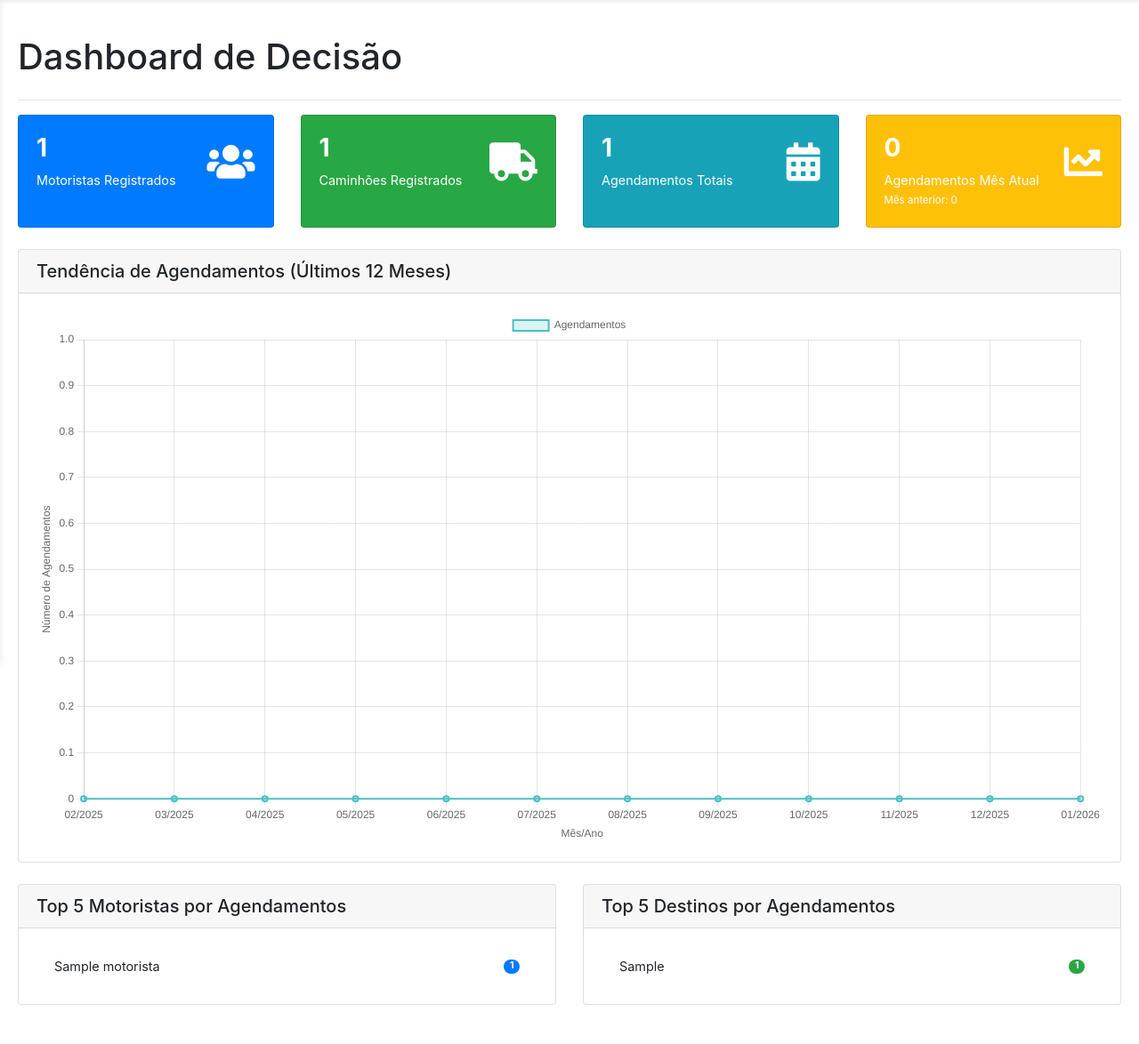
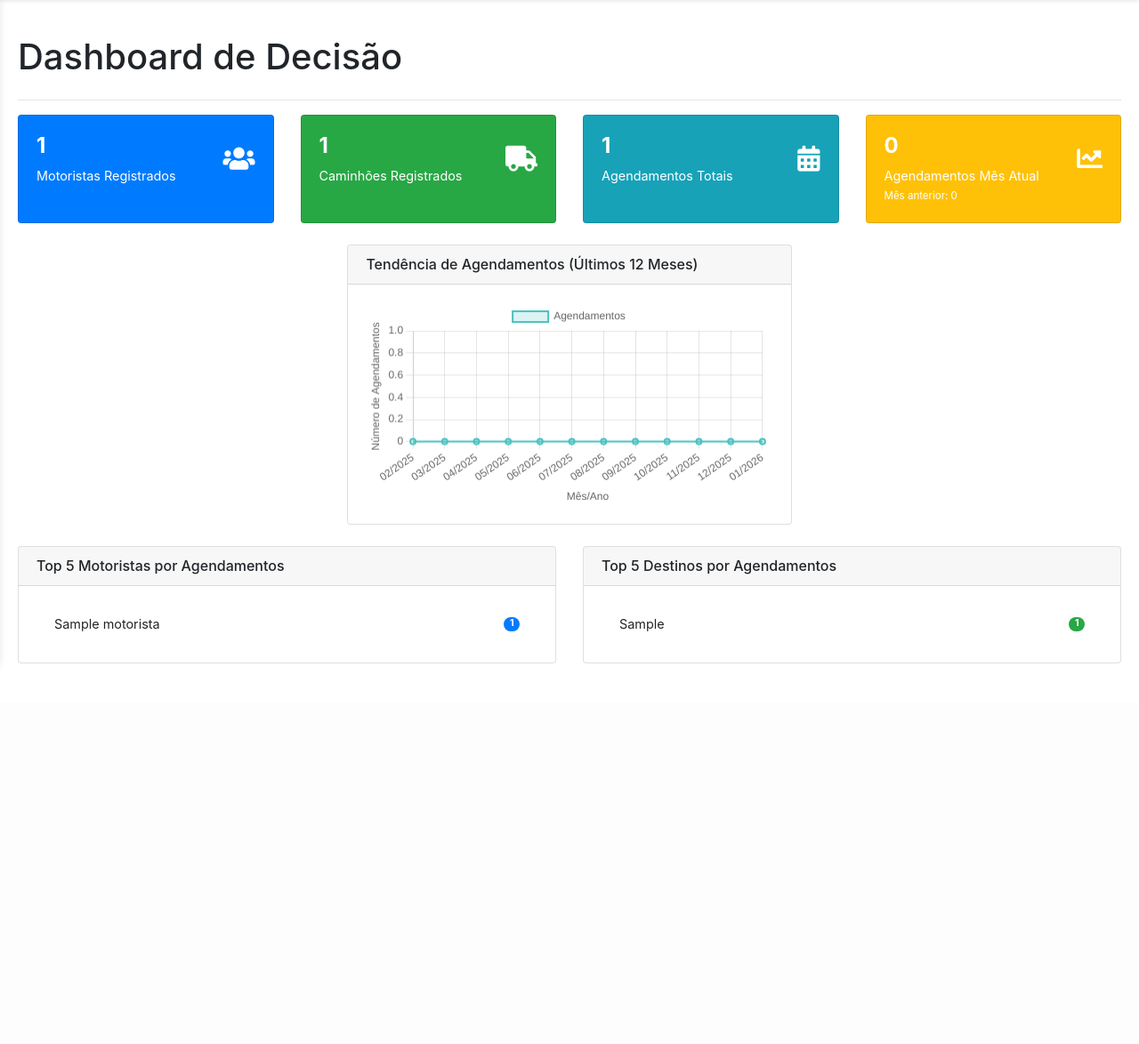
Before and after one commit to nivaldo14/Pref-kadosh_rpa, a Flask app: page /dashboard in a window 1280 px wide. Shown: the part 56-1230 px from the top of the page at 89% size. After the commit the page ends 802 px from the top, so only its background shows below. Run offline with Flask 3, Linux system fonts and the light colour scheme; a user stored in the database is signed in; tables that the repository leaves empty hold one stand-in row (values such as "Sample post"); data that the repository does not hold is empty; some libraries are stand-ins or nearby versions.

Commit message:
refactor: Atualiza versao e ajusta layout do dashboard

```diff
--- a/app.py
+++ b/app.py
@@ -37,7 +37,7 @@ db_name = os.getenv('DB_NAME', 'dbkadosh')
 app.config['SQLALCHEMY_DATABASE_URI'] = f'postgresql://{db_user}:{db_pass}@{db_host}:{db_port}/{db_name}?client_encoding=utf8'
 app.config['SQLALCHEMY_TRACK_MODIFICATIONS'] = False
 
-APP_VERSION = "1.0.0"
+APP_VERSION = "1.0.1"
 
 db = SQLAlchemy(app)
 migrate = Migrate(app, db)
--- a/templates/dashboard_decisao.html
+++ b/templates/dashboard_decisao.html
@@ -15,10 +15,10 @@
             <div class="card-body">
                 <div class="d-flex justify-content-between align-items-center">
                     <div class="text-left">
-                        <h3 class="font-weight-bold">{{ total_motoristas }}</h3>
+                        <h4 class="font-weight-bold">{{ total_motoristas }}</h3>
                         <p class="mb-0">Motoristas Registrados</p>
                     </div>
-                    <i class="fas fa-users fa-3x"></i>
+                    <i class="fas fa-users fa-2x"></i>
                 </div>
             </div>
         </div>
@@ -28,10 +28,10 @@
             <div class="card-body">
                 <div class="d-flex justify-content-between align-items-center">
                     <div class="text-left">
-                        <h3 class="font-weight-bold">{{ total_caminhoes }}</h3>
+                        <h4 class="font-weight-bold">{{ total_caminhoes }}</h3>
                         <p class="mb-0">Caminhões Registrados</p>
                     </div>
-                    <i class="fas fa-truck fa-3x"></i>
+                    <i class="fas fa-truck fa-2x"></i>
                 </div>
             </div>
         </div>
@@ -41,10 +41,10 @@
             <div class="card-body">
                 <div class="d-flex justify-content-between align-items-center">
                     <div class="text-left">
-                        <h3 class="font-weight-bold">{{ total_agendamentos }}</h3>
+                        <h4 class="font-weight-bold">{{ total_agendamentos }}</h3>
                         <p class="mb-0">Agendamentos Totais</p>
                     </div>
-                    <i class="fas fa-calendar-alt fa-3x"></i>
+                    <i class="fas fa-calendar-alt fa-2x"></i>
                 </div>
             </div>
         </div>
@@ -54,7 +54,7 @@
             <div class="card-body">
                 <div class="d-flex justify-content-between align-items-center">
                     <div class="text-left">
-                        <h3 class="font-weight-bold">
+                        <h4 class="font-weight-bold">
                             {{ agendamentos_mes_atual }}
                             {% if tendencia_agendamentos is not none and tendencia_agendamentos != 0 %}
                                 {% if tendencia_agendamentos > 0 %}
@@ -66,7 +66,7 @@
                         </h3>
                         <p class="mb-0">Agendamentos Mês Atual</p>
                     </div>
-                    <i class="fas fa-chart-line fa-3x"></i>
+                    <i class="fas fa-chart-line fa-2x"></i>
                 </div>
                 <small class="card-text">Mês anterior: {{ agendamentos_mes_anterior }}</small>
             </div>
@@ -76,10 +76,10 @@
 
 <div class="row">
     <!-- Gráfico de Tendência de Agendamentos (Últimos 12 Meses) -->
-    <div class="col-md-12 mb-4">
+    <div class="col-md-5 mx-auto mb-4">
         <div class="card">
             <div class="card-header">
-                <h5 class="mb-0">Tendência de Agendamentos (Últimos 12 Meses)</h5>
+                <h6 class="mb-0">Tendência de Agendamentos (Últimos 12 Meses)</h5>
             </div>
             <div class="card-body">
                 <canvas id="agendamentosTendenciaChart"></canvas>
@@ -93,7 +93,7 @@
     <div class="col-md-6 mb-4">
         <div class="card h-100">
             <div class="card-header">
-                <h5 class="mb-0">Top 5 Motoristas por Agendamentos</h5>
+                <h6 class="mb-0">Top 5 Motoristas por Agendamentos</h5>
             </div>
             <div class="card-body">
                 <ul class="list-group list-group-flush">
@@ -114,7 +114,7 @@
     <div class="col-md-6 mb-4">
         <div class="card h-100">
             <div class="card-header">
-                <h5 class="mb-0">Top 5 Destinos por Agendamentos</h5>
+                <h6 class="mb-0">Top 5 Destinos por Agendamentos</h5>
             </div>
             <div class="card-body">
                 <ul class="list-group list-group-flush">
```
